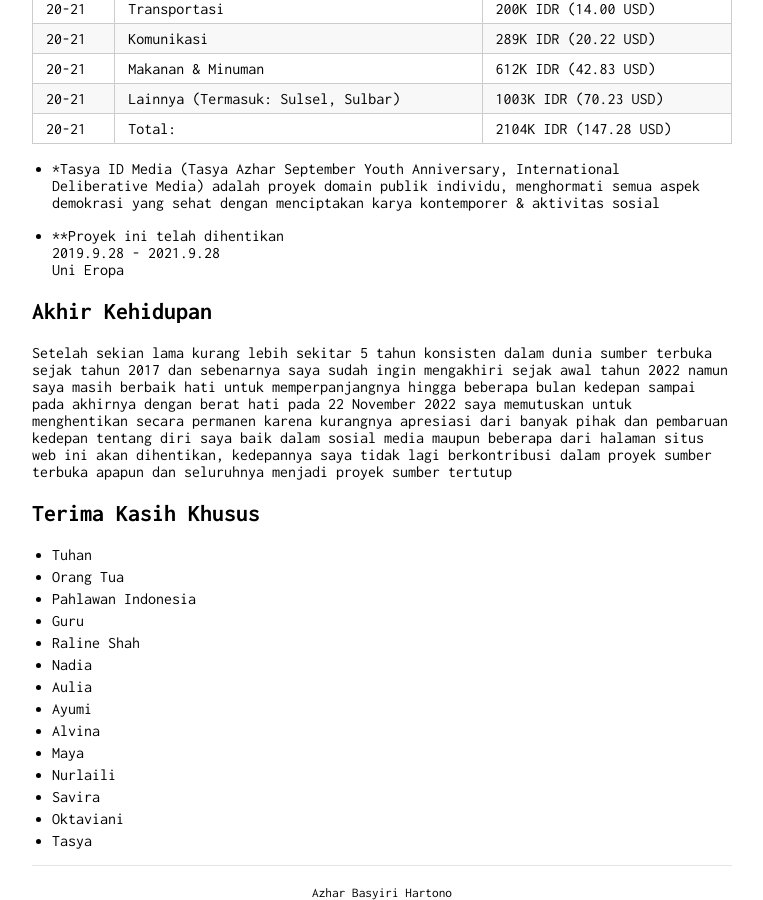
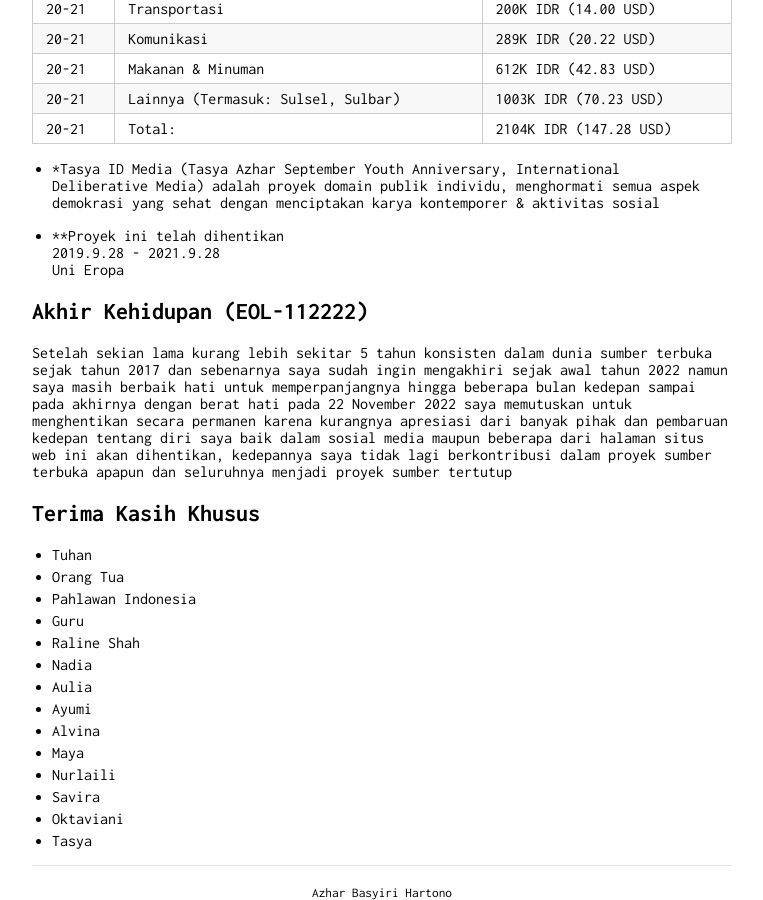
Before and after one commit to intrapegasus/id, a Jekyll site: the page built from index.md, in a window 1280 px wide and 900 px high, scrolled down 2436 px. Shown: the whole window, without its empty margins (258-1021 px from the left). Built offline with Jekyll 4.4.1, drawn with Linux system fonts in a browser that asks for light colours; our own code applies the rules of GitHub Pages for plain Markdown files.

Commit message:
Update index.md

```diff
--- a/index.md
+++ b/index.md
@@ -96,7 +96,7 @@ Tahun  | Pengeluaran                        | Nominal
 <br>2019.9.28 - 2021.9.28
 <br>Uni Eropa
 
-## Akhir Kehidupan
+## Akhir Kehidupan (EOL-112222)
 
 Setelah sekian lama kurang lebih sekitar 5 tahun konsisten dalam dunia sumber terbuka sejak tahun 2017 dan sebenarnya saya sudah ingin mengakhiri sejak awal tahun 2022 namun saya masih berbaik hati untuk memperpanjangnya hingga beberapa bulan kedepan sampai pada akhirnya dengan berat hati pada 22 November 2022 saya memutuskan untuk menghentikan secara permanen karena kurangnya apresiasi dari banyak pihak dan pembaruan kedepan tentang diri saya baik dalam sosial media maupun beberapa dari halaman situs web ini akan dihentikan, kedepannya saya tidak lagi berkontribusi dalam proyek sumber terbuka apapun dan seluruhnya menjadi proyek sumber tertutup
 
```
